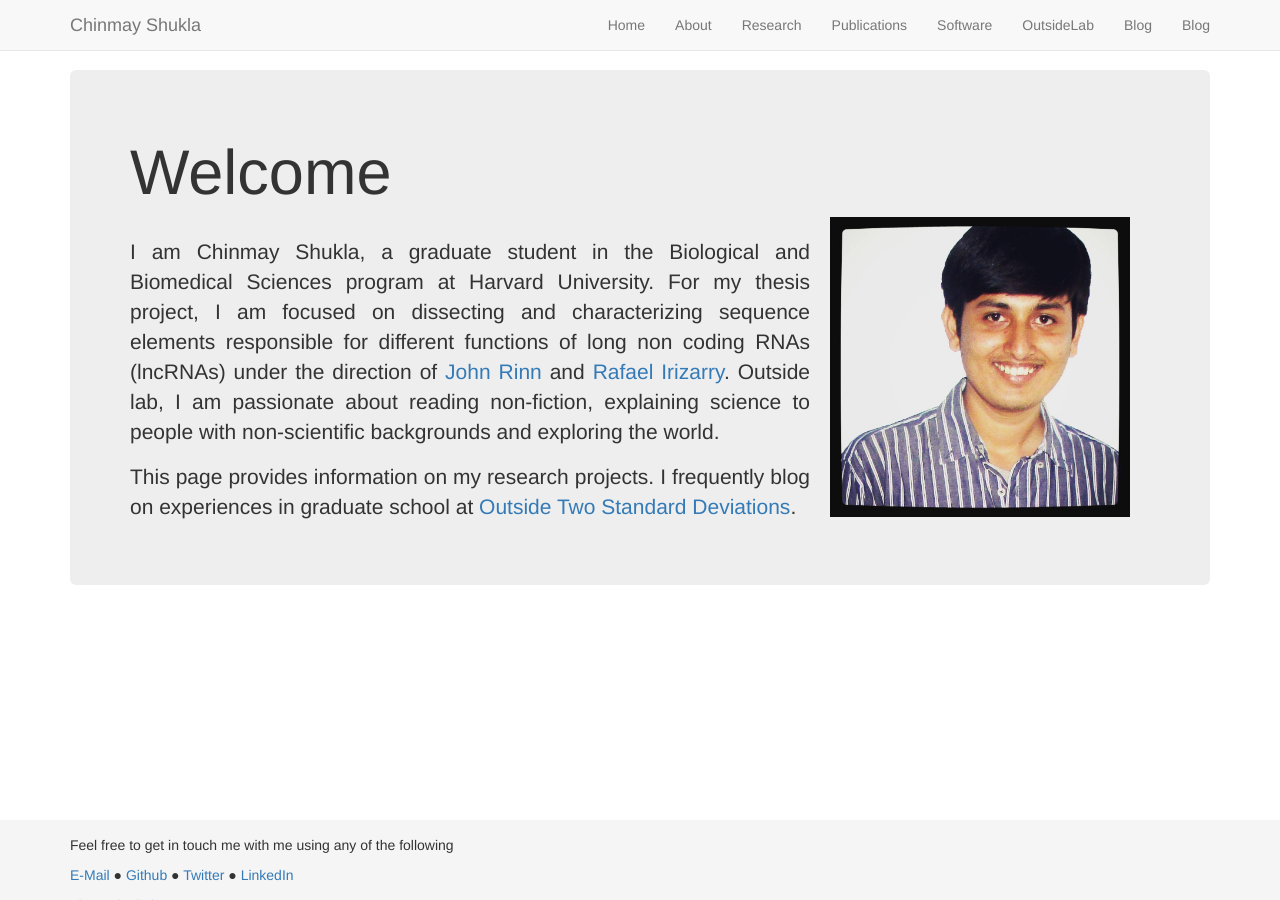
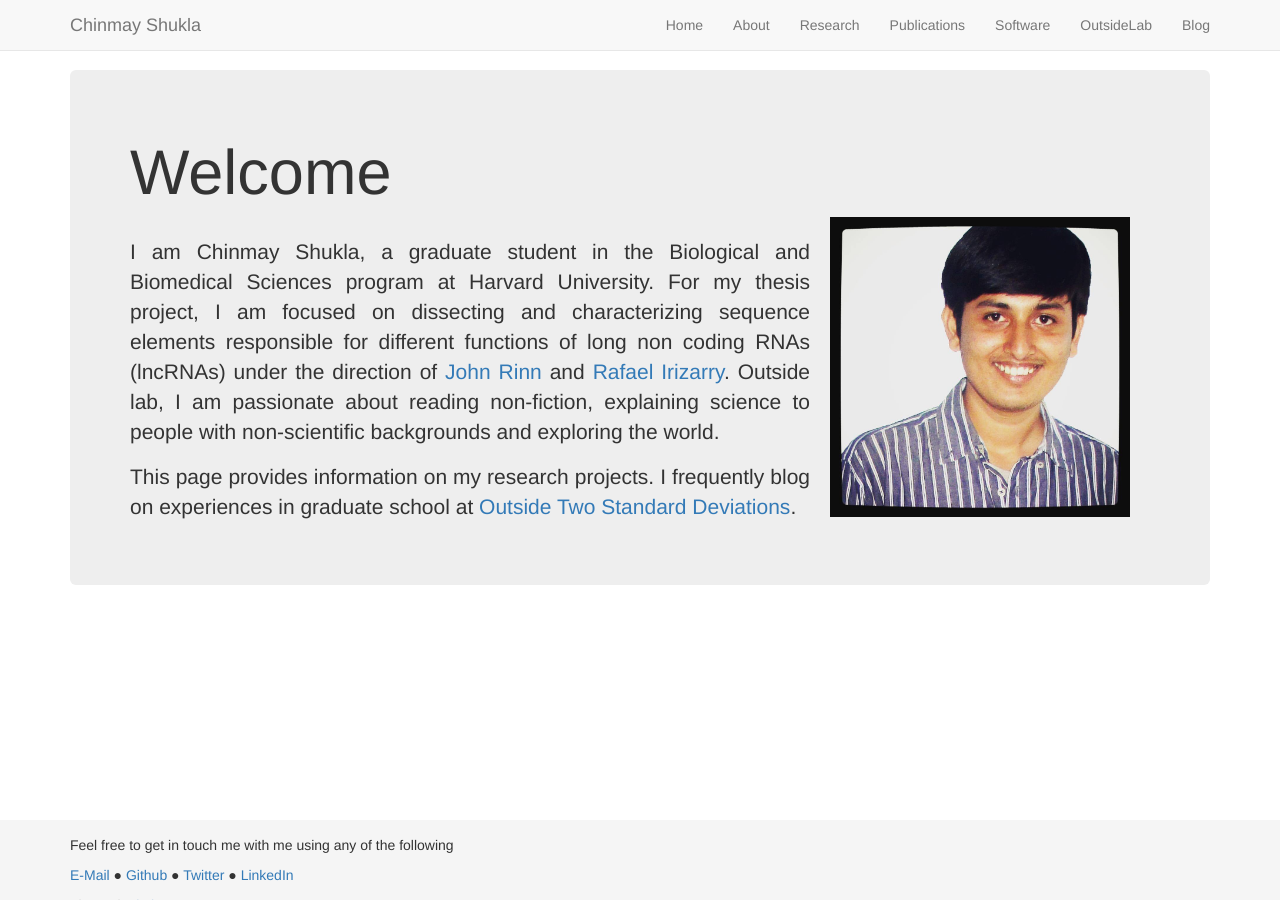
Before and after one commit to cshukla/cshukla.github.io, a Jekyll site: the page built from index.html, in a window 1280 px wide and 900 px high. Built offline with Jekyll 4.4.1, drawn with Linux system fonts in a browser that asks for light colours; nearby versions of some CDN libraries; the list of posts is cut into pages by our own code.

Commit message:
remove blog link since it is in nav.html

```diff
--- a/_config.yml
+++ b/_config.yml
@@ -34,7 +34,6 @@ nav-links:
     Publications: "pages/publications.html"
     Software: "pages/software.html"
     OutsideLab: "pages/outsideLab.html"
-    Blog: "[blog](www.medium.com/@outside2SDs)"
 # --- Footer options --- #
 
 # If the values are empty, they are ignored
```
